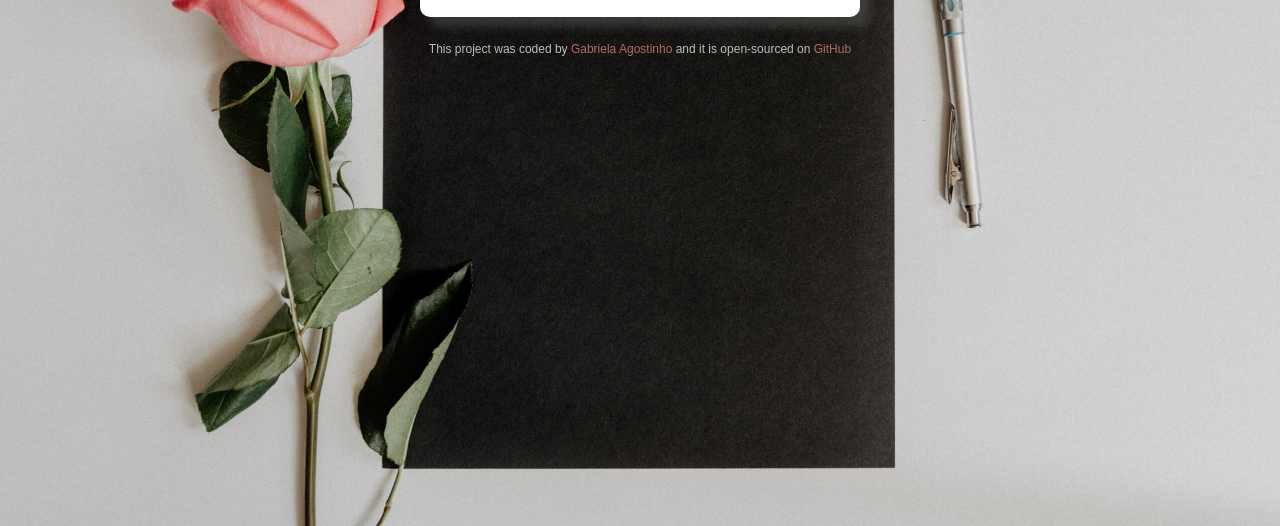
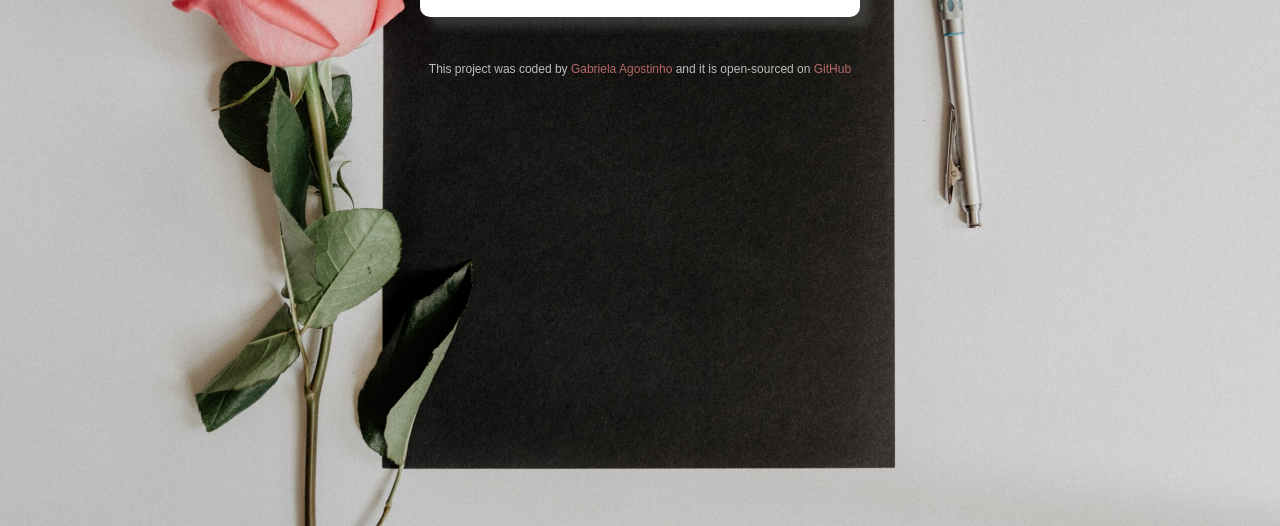
Before and after one commit to gabz2407/poem-generator, a plain HTML site: page index.html in a window 1280 px wide. Shown: the part 274-800 px from the top of the page. Drawn offline with nearby package versions, Linux system fonts and the light colour scheme.

Commit message:
removed dispensable css

```diff
--- a/src/style.css
+++ b/src/style.css
@@ -85,8 +85,6 @@ footer {
   padding: 25px 0 5px 0;
   font-size: 12px;
   color: rgb(190, 190, 190);
-  position: relative;
-  bottom: 20px;
 }
 
 footer a {
```
